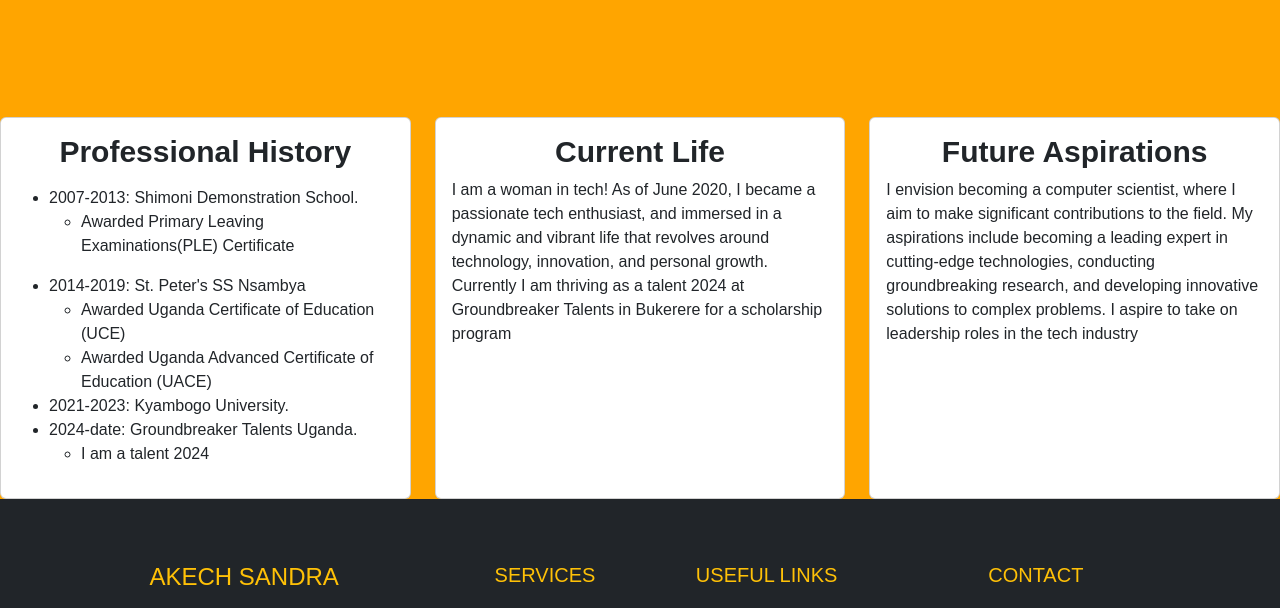
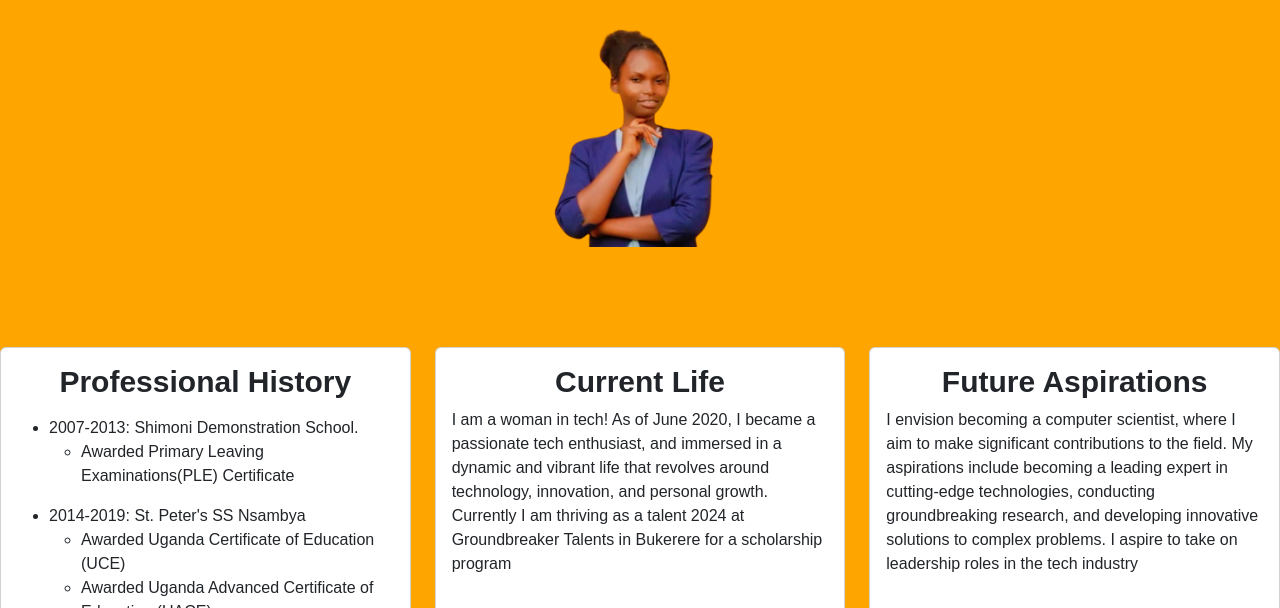
Before and after one commit to Akech-sandra/winner, a plain HTML site: page about.html in a window 1280 px wide. Shown: the part 163-771 px from the top of the page. Drawn offline with Linux system fonts and the light colour scheme.

Commit message:
thank you Jesus

```diff
--- a/about.html
+++ b/about.html
@@ -104,13 +104,13 @@
     </nav>
 
 
-<!-- <img src="images/ss.png" width="200" height="100"> -->
+
         <div class="container" style="padding: 50px;">
             <div class="row">
                 <div class="col-md-8 offset-md-2">
                     <div class="about-section">
                         <h2 style="font-size: 50px;"><b>About Me</b></h2>
-                        <p></p>
+                        <img src="images/ss.png" width="200" height="230">
                     </div>
                 </div>
             </div>
```
